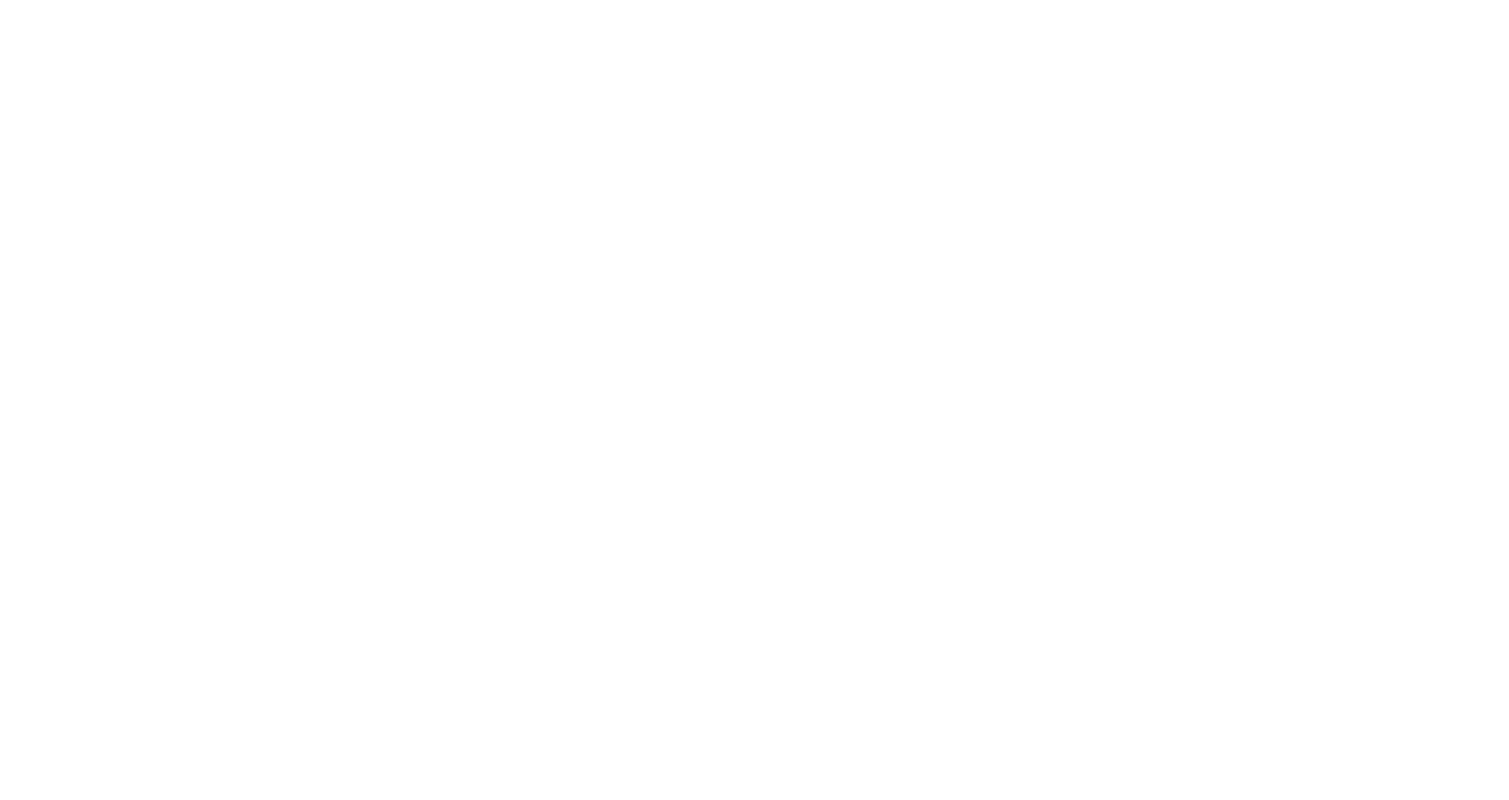
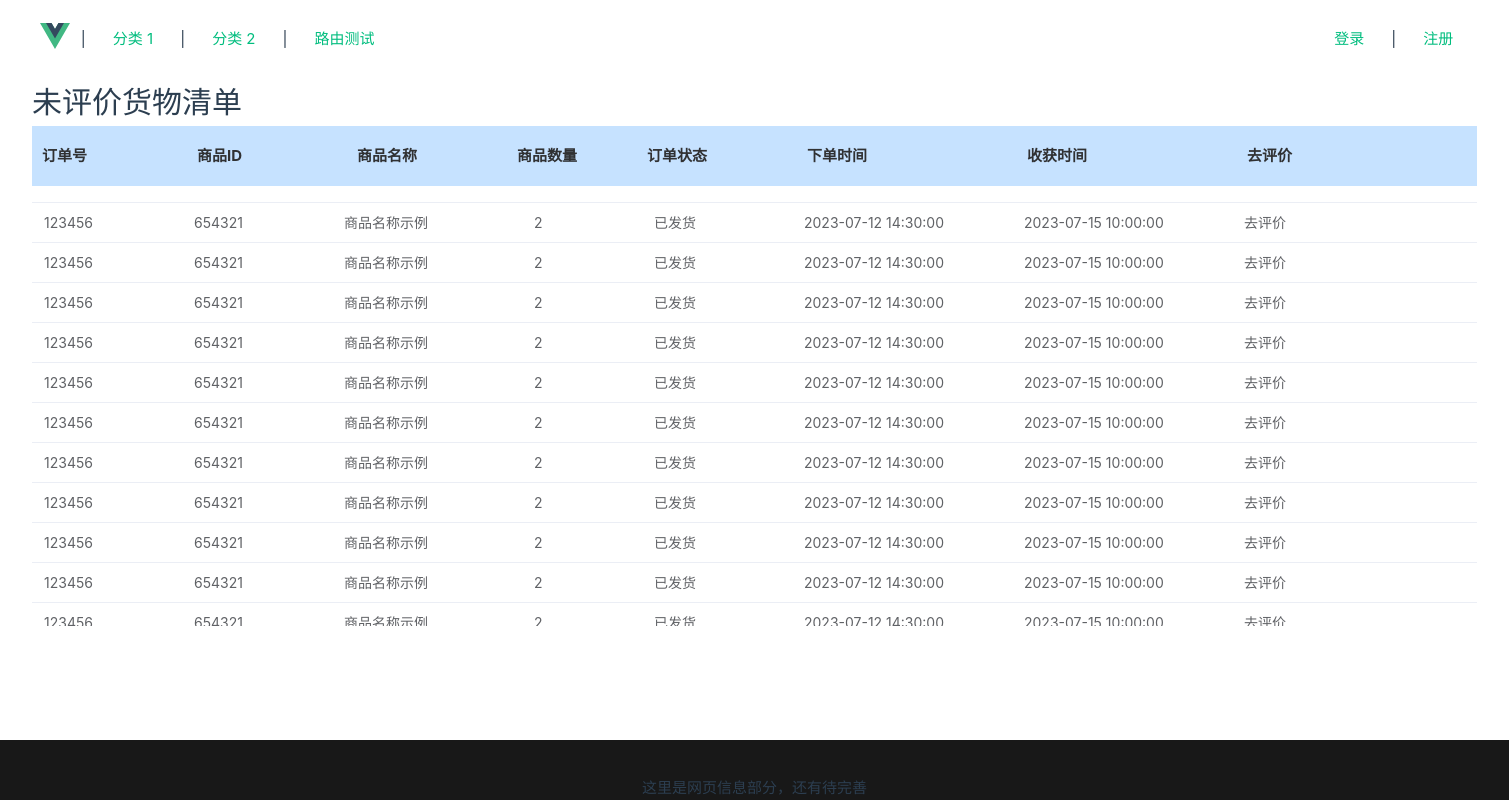
Before and after one commit to tongji-database-project/unitrade-frontend, a Vue app: page /uncommand in a window 1280 px wide. Before the commit this address had no page. Shown: the top 800 px of the page, 1509 px wide, since content can reach past the window. Built offline with nearby package versions, Linux system fonts and the light colour scheme.

Commit message:
add 运输中、未评价、已收货订单前端

```diff
--- a/src/router/index.ts
+++ b/src/router/index.ts
@@ -20,6 +20,9 @@ import ChatView from '@/views/Chat/ChatView.vue'
 
 import TestView from '@/views/TestView.vue'
 import EditInfoView from '@/views/Editinfo/EditInfoView.vue';
+import ReceivedView from '@/views/Received/ReceivedView.vue';
+import TransitView from '@/views/Transit/TransitView.vue';
+import UncommandView from '@/views/Uncommand/UncommandView.vue';
 
 
 // TODO: 页面路由配置，可能会频繁调整
@@ -110,6 +113,21 @@ const router = createRouter({
           name:'Editinfo',
           component:EditInfoView,
         },
+        {
+          path:"received",
+          name:"received",
+          component:ReceivedView,
+        },
+        {
+          path:"transit",
+          name:"transit",
+          component:TransitView,
+        },
+        {
+          path:"uncommand",
+          name:"uncommand",
+          component:UncommandView,
+        }
       ]
     },
     {
--- a/src/views/MyAccount/MyAccountView.vue
+++ b/src/views/MyAccount/MyAccountView.vue
@@ -42,9 +42,9 @@ function Tologin() {
   router.push('/login');
 }
 onBeforeMount(()=>{
-  if(logged_in.value){
+  // if(logged_in.value){
     hint_login.value=false;
-  }
+  // }
 })
 </script>
 
@@ -59,7 +59,7 @@ onBeforeMount(()=>{
       <ImfoLayout/>
       <myorderLayout/>
     </div>
-    <div v-if="hint_login=true">
+    <div v-if="hint_login==true">
       <transition name="fade">
       <div class="modal-overlay">
         <div class="modal-content" @click="Tologin">
--- a/src/views/MyAccount/components/myorderLayout.vue
+++ b/src/views/MyAccount/components/myorderLayout.vue
@@ -1,12 +1,14 @@
 <script setup lang="ts">
 import axios from "axios"
 import { useTokenStore } from '@/stores/token'
+import { useRouter } from 'vue-router'
 import {  getMyOrder } from '@/apis/user'
 import {onBeforeMount, ref,computed}from 'vue'
 interface MyOrder{
       received:number;
       transit:number;
       uncommand:number;
+      all:number;
 }
 let loading=ref(true)
 const orders=ref<[MyOrder]>()
@@ -15,11 +17,11 @@ const logged_in = computed(() => useTokenStore().logged_in)
 const refreshOrder = async () => {
   if(logged_in.value){
     const info=await getMyOrder()
-    orders.value=[{received:info.received,transit:info.transit,uncommand:info.uncommand}]
+    orders.value=[{received:info.received,transit:info.transit,uncommand:info.uncommand,all:info.all}]
     loading.value=(false)
   }else{
     loading.value=(false)
-    orders.value=[{received:0,transit:0,uncommand:0}]
+    orders.value=[{received:0,transit:0,uncommand:0,all:0}]
   }
   // try{
   //   const response=await axios.post('/api/getMyOrder',{user:id})
@@ -33,6 +35,19 @@ const refreshOrder = async () => {
   //   orders.value=[{received:0,transit:0,uncommand:0}]
   // }
 }
+const router = useRouter();
+function toOrder(){
+  router.push('order')
+}
+function toReceived(){
+  router.push('received')
+}
+function toTransit(){
+  router.push('transit')
+}
+function toUncommand(){
+  router.push('uncommand')
+}
 onBeforeMount(()=>
 {
   refreshOrder()
@@ -45,16 +60,28 @@ onBeforeMount(()=>
       </div>
       <div v-else class="my-orders">
         <!-- 显示订单的信息 -->
-         <div v-for="(order, index) in orders" :key="index"class="have-received">
-          <h>已收货</h>
+        <div v-for="(order, index) in orders" :key="index"class="order">
+          <div class="title">
+            <h @click="toOrder">所有订单</h>
+          </div>
+          <p>{{ order.all }}</p>
+         </div>
+         <div v-for="(order, index) in orders" :key="index"class="order">
+          <div class="title">
+            <h @click="toReceived">已收货</h>
+          </div>
           <p>{{ order.received }}</p>
          </div>
-         <div v-for="(order, index) in orders" :key="index"class="have-received">
-          <h>运输中</h>
+         <div v-for="(order, index) in orders" :key="index"class="order">
+          <div class="title">
+            <h @click="toTransit">运输中</h>
+          </div>
           <p>{{ order.transit }}</p>
          </div>
-         <div v-for="(order, index) in orders" :key="index"class="have-received">
-          <h>未评价</h>
+         <div v-for="(order, index) in orders" :key="index"class="order">
+          <div class="title">
+            <h @click="toUncommand">未评价</h>
+          </div>
           <p>{{ order.uncommand }}</p>
          </div>
       </div>
@@ -69,6 +96,18 @@ onBeforeMount(()=>
   justify-content: space-between;
   padding:20px;
 }
+.order{
+  display: grid;
+  place-items: center; /* 同时水平和垂直居中 */
+}
+.title{
+  color: hsla(160, 100%, 37%, 1);
+}
+.title:hover{
+  cursor: pointer;
+  background-color: hsla(160, 100%, 37%, 0.2);
+}
+
 @keyframes spin {
   0% { transform: rotate(0deg); }
   100% { transform: rotate(360deg); }
--- /dev/null
+++ b/src/views/Received/ReceivedView.vue
@@ -0,0 +1,80 @@
+<template>
+    <!-- TODO: 待完成 -->
+    <h1>已收货订单</h1>
+    <el-container class="myOrder" style="height: 500px">
+      <el-container>
+        <el-header style="text-align: left; font-size: 15px">
+          <span class="header-title" style="width: 135px">订单号</span>
+          <span class="header-title" style="width: 140px">商品ID</span>
+          <span class="header-title" style="width: 140px">商品名称</span>
+          <span class="header-title" style="width: 110px">商品数量</span>
+          <span class="header-title" style="width: 140px">订单状态</span>
+          <span class="header-title" style="width: 200px">下单时间</span>
+          <span class="header-title" style="width: 200px">收获时间</span>
+          <span class="header-title" style="flex: 1">地址</span>
+        </el-header>
+        <el-main>
+          <el-scrollbar>
+            <el-table :data="tableData">
+              <el-table-column prop="order_id" width="150" />
+              <el-table-column prop="merchandise_id" width="150" />
+              <el-table-column prop="name" width="190" />
+              <el-table-column prop="order_quantity" width="120" />
+              <el-table-column prop="state" width="150" />
+              <el-table-column prop="order_time" width="220" />
+              <el-table-column prop="receiving_time" width="220" />
+              <el-table-column prop="address" />
+            </el-table>
+          </el-scrollbar>
+        </el-main>
+      </el-container>
+    </el-container>
+  </template>
+
+  <script lang="ts" setup>
+  import { ref } from 'vue'
+  const item = {
+    order_id: '123456',
+    merchandise_id: '654321',
+    name: '商品名称示例',
+    order_quantity: 2,
+    state: '已发货',
+    order_time: '2023-07-12 14:30:00',
+    receiving_time: '2023-07-15 10:00:00',
+    address: 'No. 189, Grove St, Los Angeles'
+  }
+  const tableData = ref(Array.from({ length: 20 }).fill(item))
+
+  const handleOrderClick = () => {
+    console.log('点击我的订单')
+  }
+  </script>
+
+  <style scoped>
+  .myOrder .el-header {
+    display: flex;
+    align-items: center;
+    background-color: var(--el-color-primary-light-7);
+    color: var(--el-text-color-primary);
+    padding: 10px;
+    border-bottom: 0px solid var(--el-color-primary-light-5);
+  }
+  .myOrder .el-menu {
+    border-right: none;
+  }
+  .myOrder .el-main {
+    padding: 0;
+  }
+  .myOrder .toolbar {
+    display: inline-flex;
+    align-items: center;
+    justify-content: center;
+    height: 100%;
+    right: 0px;
+  }
+  .myOrder .header-title {
+    margin-right: 20px;
+    font-weight: bold;
+    padding-right: 10px; /* 添加右边距使其间距一致 */
+  }
+  </style>
--- /dev/null
+++ b/src/views/Transit/TransitView.vue
@@ -0,0 +1,80 @@
+<template>
+    <!-- TODO: 待完成 -->
+    <h1>运输中货物清单</h1>
+    <el-container class="myOrder" style="height: 500px">
+      <el-container>
+        <el-header style="text-align: left; font-size: 15px">
+          <span class="header-title" style="width: 135px">订单号</span>
+          <span class="header-title" style="width: 140px">商品ID</span>
+          <span class="header-title" style="width: 140px">商品名称</span>
+          <span class="header-title" style="width: 110px">商品数量</span>
+          <span class="header-title" style="width: 140px">订单状态</span>
+          <span class="header-title" style="width: 200px">下单时间</span>
+          <span class="header-title" style="width: 200px">收获时间</span>
+          <span class="header-title" style="flex: 1">地址</span>
+        </el-header>
+        <el-main>
+          <el-scrollbar>
+            <el-table :data="tableData">
+              <el-table-column prop="order_id" width="150" />
+              <el-table-column prop="merchandise_id" width="150" />
+              <el-table-column prop="name" width="190" />
+              <el-table-column prop="order_quantity" width="120" />
+              <el-table-column prop="state" width="150" />
+              <el-table-column prop="order_time" width="220" />
+              <el-table-column prop="receiving_time" width="220" />
+              <el-table-column prop="address" />
+            </el-table>
+          </el-scrollbar>
+        </el-main>
+      </el-container>
+    </el-container>
+  </template>
+
+  <script lang="ts" setup>
+  import { ref } from 'vue'
+  const item = {
+    order_id: '123456',
+    merchandise_id: '654321',
+    name: '商品名称示例',
+    order_quantity: 2,
+    state: '已发货',
+    order_time: '2023-07-12 14:30:00',
+    receiving_time: '2023-07-15 10:00:00',
+    address: 'No. 189, Grove St, Los Angeles'
+  }
+  const tableData = ref(Array.from({ length: 20 }).fill(item))
+
+  const handleOrderClick = () => {
+    console.log('点击我的订单')
+  }
+  </script>
+
+  <style scoped>
+  .myOrder .el-header {
+    display: flex;
+    align-items: center;
+    background-color: var(--el-color-primary-light-7);
+    color: var(--el-text-color-primary);
+    padding: 10px;
+    border-bottom: 0px solid var(--el-color-primary-light-5);
+  }
+  .myOrder .el-menu {
+    border-right: none;
+  }
+  .myOrder .el-main {
+    padding: 0;
+  }
+  .myOrder .toolbar {
+    display: inline-flex;
+    align-items: center;
+    justify-content: center;
+    height: 100%;
+    right: 0px;
+  }
+  .myOrder .header-title {
+    margin-right: 20px;
+    font-weight: bold;
+    padding-right: 10px; /* 添加右边距使其间距一致 */
+  }
+  </style>
--- /dev/null
+++ b/src/views/Uncommand/UncommandView.vue
@@ -0,0 +1,81 @@
+<script lang="ts" setup>
+import { useRouter } from 'vue-router';
+import { ref } from 'vue'
+const item = {
+  order_id: '123456',
+  merchandise_id: '654321',
+  name: '商品名称示例',
+  order_quantity: 2,
+  state: '已发货',
+  order_time: '2023-07-12 14:30:00',
+  receiving_time: '2023-07-15 10:00:00',
+  button:"去评价"
+}
+const tableData = ref(Array.from({ length: 20 }).fill(item))
+const router = useRouter();
+function toCommand(){
+    // 待定
+}
+</script>
+
+
+<template>
+    <!-- TODO: 待完成 -->
+    <h1>未评价货物清单</h1>
+    <el-container class="myOrder" style="height: 500px">
+      <el-container>
+        <el-header style="text-align: left; font-size: 15px">
+          <span class="header-title" style="width: 135px">订单号</span>
+          <span class="header-title" style="width: 140px">商品ID</span>
+          <span class="header-title" style="width: 140px">商品名称</span>
+          <span class="header-title" style="width: 110px">商品数量</span>
+          <span class="header-title" style="width: 140px">订单状态</span>
+          <span class="header-title" style="width: 200px">下单时间</span>
+          <span class="header-title" style="width: 200px">收获时间</span>
+          <span class="header-title" style="width: 200px">去评价</span>
+        </el-header>
+        <el-main>
+          <el-scrollbar>
+            <el-table :data="tableData">
+              <el-table-column prop="order_id" width="150" />
+              <el-table-column prop="merchandise_id" width="150" />
+              <el-table-column prop="name" width="190" />
+              <el-table-column prop="order_quantity" width="120" />
+              <el-table-column prop="state" width="150" />
+              <el-table-column prop="order_time" width="220" />
+              <el-table-column prop="receiving_time" width="220" />
+              <el-table-column @click="tocommand"prop="button" />
+            </el-table>
+          </el-scrollbar>
+        </el-main>
+      </el-container>
+    </el-container>
+  </template>
+  <style scoped>
+  .myOrder .el-header {
+    display: flex;
+    align-items: center;
+    background-color: var(--el-color-primary-light-7);
+    color: var(--el-text-color-primary);
+    padding: 10px;
+    border-bottom: 0px solid var(--el-color-primary-light-5);
+  }
+  .myOrder .el-menu {
+    border-right: none;
+  }
+  .myOrder .el-main {
+    padding: 0;
+  }
+  .myOrder .toolbar {
+    display: inline-flex;
+    align-items: center;
+    justify-content: center;
+    height: 100%;
+    right: 0px;
+  }
+  .myOrder .header-title {
+    margin-right: 20px;
+    font-weight: bold;
+    padding-right: 10px; /* 添加右边距使其间距一致 */
+  }
+  </style>
```
